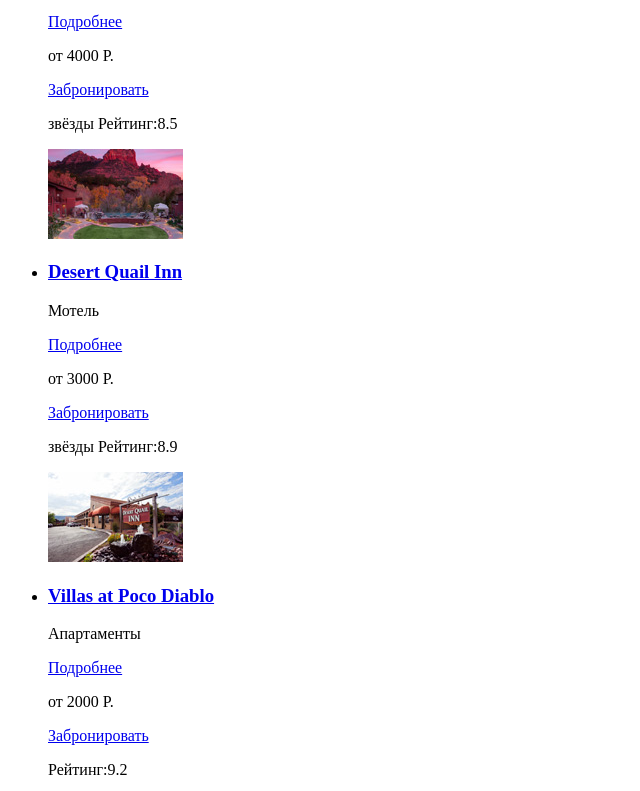
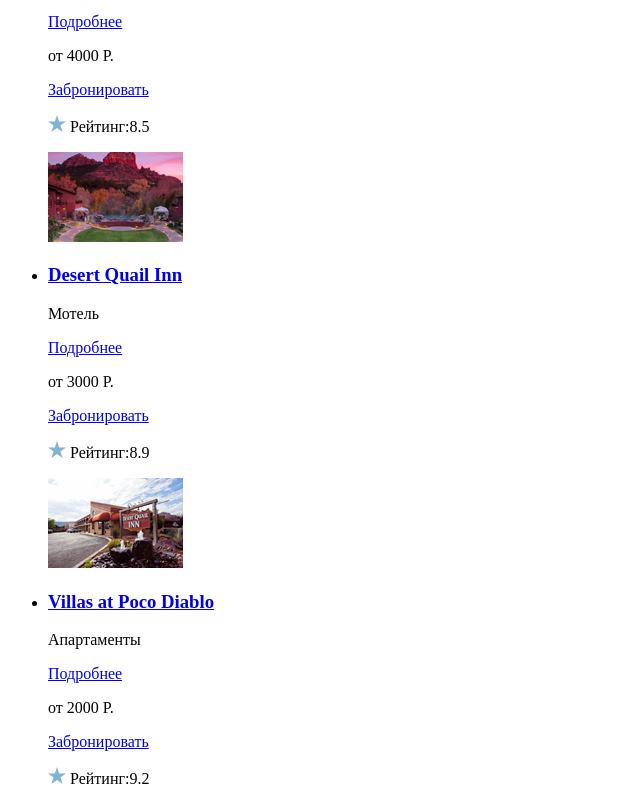
Before and after one commit to OleksiiKorgi/565937-sedona-25, a plain HTML site: page hotels.html in a window 1280 px wide. Shown: the part 529-1320 px from the top of the page, without its empty margins (0-640 px from the left). Drawn offline with Linux system fonts and the light colour scheme.

Commit message:
Вставил svg графику звёзд в рейтинге отелей

```diff
--- a/hotels.html
+++ b/hotels.html
@@ -25,14 +25,6 @@
   <main class="container">
     <section class="hotel-catalog">
       <h2 class="visually-hidden">Список отелей</h2>
-
-
-
-
-
-
-
-
       <ul class="hotel-list">
         <li class="hotel-item">
           <div class="description">
@@ -63,7 +55,7 @@
 
           </div>
           <p class="hotel-rating">
-            <span class="rating-stars">звёзды</span>
+            <span class="rating-stars"><img src="img/star.svg" alt="Пятизвёздночная гостинница"></span> <!-- Размножим звёзды через стили?   -->
             <span class="rating-mark">Рейтинг:8.5</span>
           </p>
           <a href="#" class="hotels-photo"><img src="img/hotel-amara.jpg" alt="Гостинница Amara Resort & Spa"></a>
@@ -96,7 +88,7 @@
             </div>
           </div>
           <p class="hotel-rating">
-            <span class="rating-stars">звёзды</span>
+            <span class="rating-stars"><img src="img/star.svg" alt="Трёхзвёздночный мотель"></span>
             <span class="rating-mark">Рейтинг:8.9</span>
           </p>
           <a href="#" class="hotels-photo"><img src="img/hotel-desert.jpg" alt="Мотель Desert Quail Inn"></a>
@@ -134,7 +126,7 @@
             </div>
           </div>
           <p class="hotel-rating">
-            <span class="rating-stars"></span>
+            <span class="rating-stars"><img src="img/star.svg" alt="Двухвёздночные апартаменты"></span>
             <span class="rating-mark">Рейтинг:9.2</span>
           </p>
           <a href="#" class="hotels-photo"><img src="img/hotel-villas.jpg" alt="Апартаменты Villas at Poco Diablo"></a>
```
